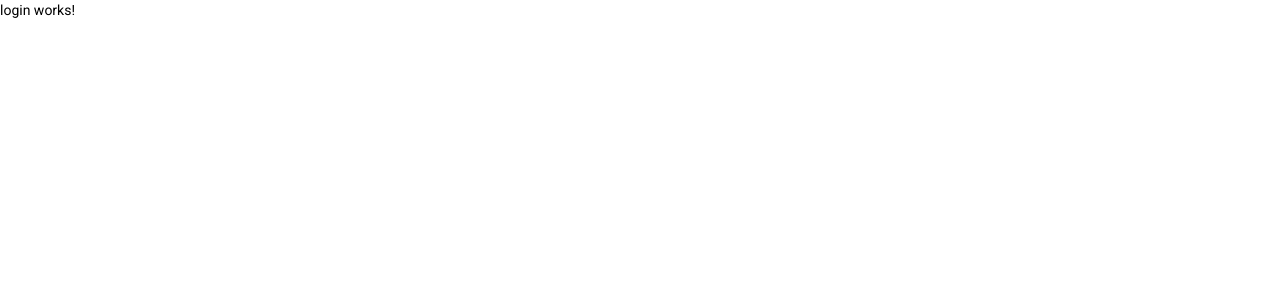
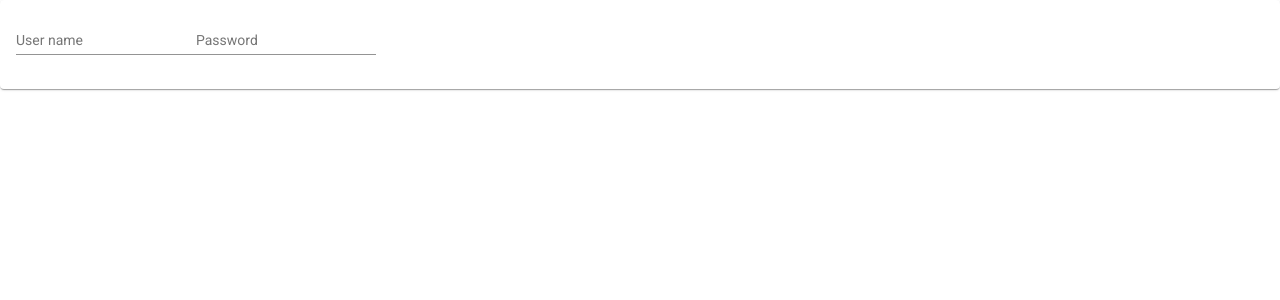
Before and after one commit to januszpolak/angular-loginTemplate, an Angular app: page / in a window 1280 px wide. Shown: the top 300 px of the page. Built offline with nearby package versions, Linux system fonts and the light colour scheme.

Commit message:
add labels to login form

```diff
--- a/src/app/app.module.ts
+++ b/src/app/app.module.ts
@@ -8,6 +8,8 @@ import { BrowserAnimationsModule } from '@angular/platform-browser/animations';
 import { FlexLayoutModule } from '@angular/flex-layout';
 import {MatFormFieldModule} from '@angular/material/form-field';
 import {MatInputModule} from '@angular/material/input';
+import {MatButtonModule} from '@angular/material/button';
+import {MatCardModule} from '@angular/material/card';
 
 import { LoginComponent } from './login/login.component';
 
@@ -22,7 +24,9 @@ import { LoginComponent } from './login/login.component';
     BrowserAnimationsModule,
     FlexLayoutModule,
     MatFormFieldModule,
-    MatInputModule
+    MatInputModule,
+    MatButtonModule,
+    MatCardModule
   ],
   providers: [],
   bootstrap: [AppComponent]
--- a/src/app/login/login.component.html
+++ b/src/app/login/login.component.html
@@ -1 +1,16 @@
-<p>login works!</p>
+<div>
+    <mat-card>
+        <form class="example-form">
+            <mat-form-field >
+              <mat-label>User name</mat-label>
+              <input matInput placeholder="USER">
+            </mat-form-field>
+
+            <mat-form-field >
+                <mat-label>Password</mat-label>
+                <input matInput placeholder="PASSWORD" type="password">
+              </mat-form-field>
+          </form>
+
+    </mat-card>
+</div>
```
